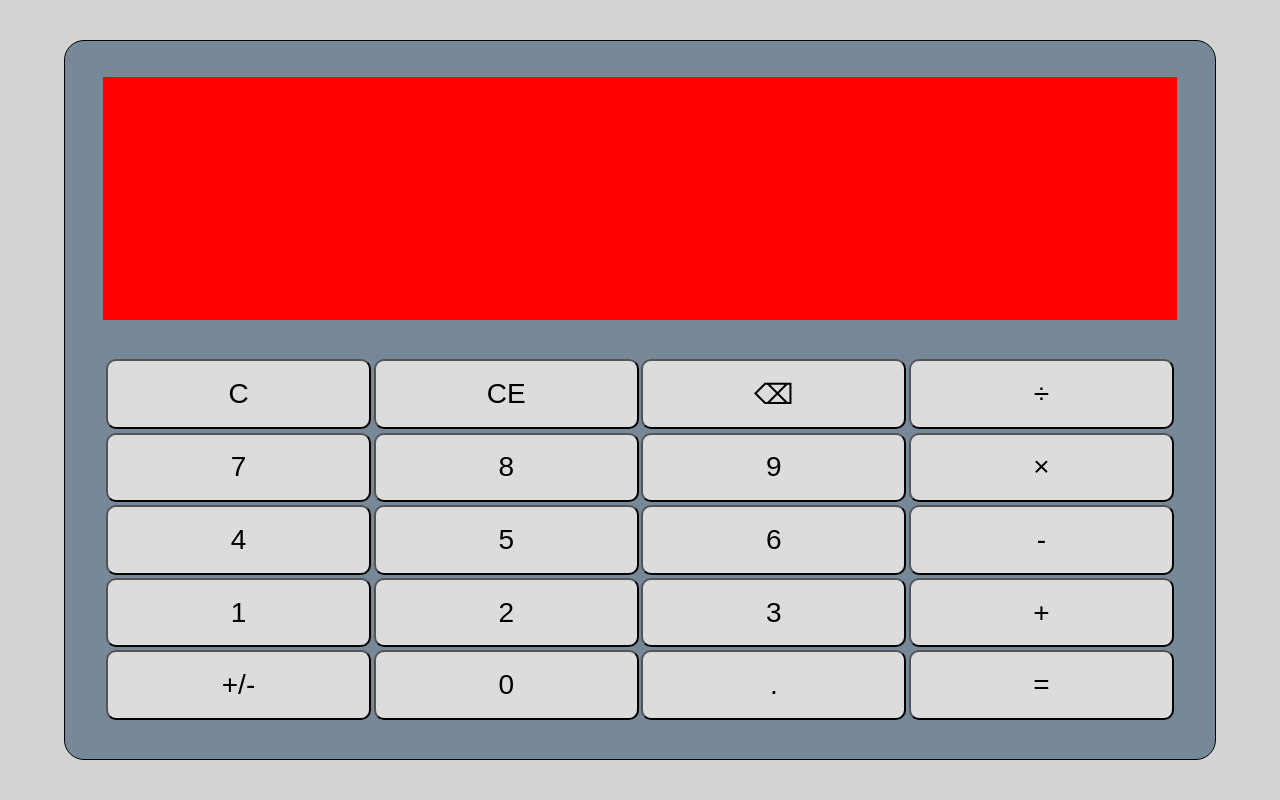
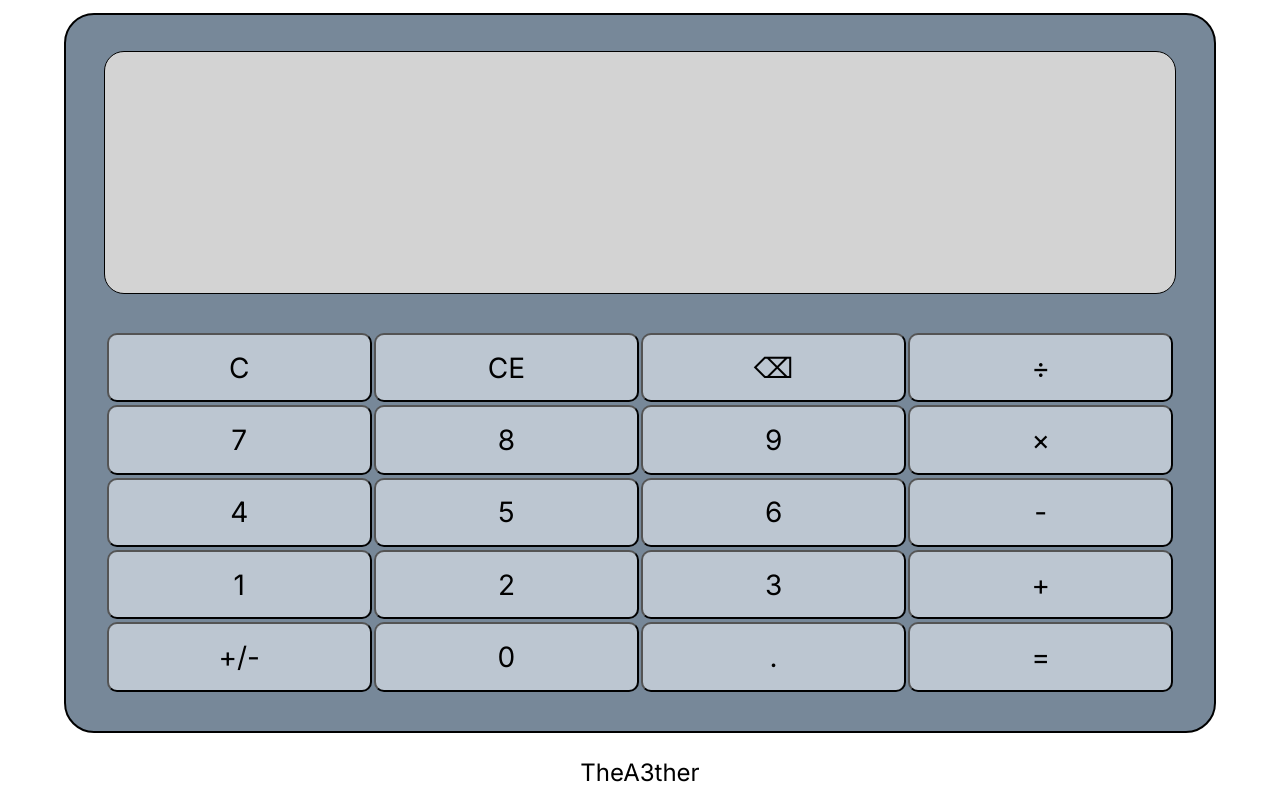
Before and after one commit to TheA3ther/odin-calculator, a plain HTML site: page index.html in a window 1280 px wide. Drawn offline with Linux system fonts and the light colour scheme.

Commit message:
Add font, adjust css

```diff
--- a/index.html
+++ b/index.html
@@ -4,6 +4,7 @@
     <meta charset="UTF-8">
     <meta name="viewport" content="width=device-width, initial-scale=1.0">
     <title>Document</title>
+    <link href="https://fonts.googleapis.com/css2?family=Inter:wght@400;500;600&display=swap" rel="stylesheet">
     <link rel="stylesheet" href="styles.css">
     <script src="script.js"></script>
 </head>
@@ -46,6 +47,7 @@
             </div>
         </div>
     </div>
+    <div id="footer">TheA3ther</div>
 
 </body>
 </html>
--- a/styles.css
+++ b/styles.css
@@ -5,10 +5,12 @@ html, body  {
 
 body {
     display: flex;
-    background-color: lightgray;
+    flex-direction: column;
+    background-color: white;
     justify-content: center;
     align-items: center;
     overflow: hidden;
+    font-family: 'Inter', sans-serif;
 }
 
 #calculator{
@@ -16,11 +18,11 @@ body {
     flex-direction: column;
     justify-content: center;
     flex: auto;
-    background-color: lightslategrey;
+    background-color: lightslategray;
     box-sizing: border-box;
-    margin: 0;
-    border: solid black 1px;
-    border-radius: 20px;
+    margin: auto;
+    border: solid black 2px;
+    border-radius: 30px;
     height: 90vh;
     max-height: 90vh;
     min-height: 370px;
@@ -37,7 +39,9 @@ body {
     flex: 1 1 0;
     min-width: 200px;
     min-height: 100px;
-    background-color: red;
+    border-radius: 20px;
+    border: solid 1px black;
+    background-color: rgb(211, 211, 211);
 }
 
 #button-area {
@@ -56,8 +60,9 @@ body {
 
 button {
     flex: 1 1 0;
+    font-family: 'Inter', sans-serif;
     font-size: 3.5vh;
-    background-color: gainsboro;
+    background-color: rgb(188, 198, 209);
     transition: transform 0.3s ease;
     margin: 0.2vh 0.1vw;
     border-radius: 10px;
@@ -69,6 +74,11 @@ button:hover {
 }
 
 button:active {
+    filter: brightness(0.70);
     transform: translateY(0.1vh);
-    filter: brightness(0.85);
 }
+
+#footer {
+    margin: auto;
+    font-size: 3vh;
+}
```
